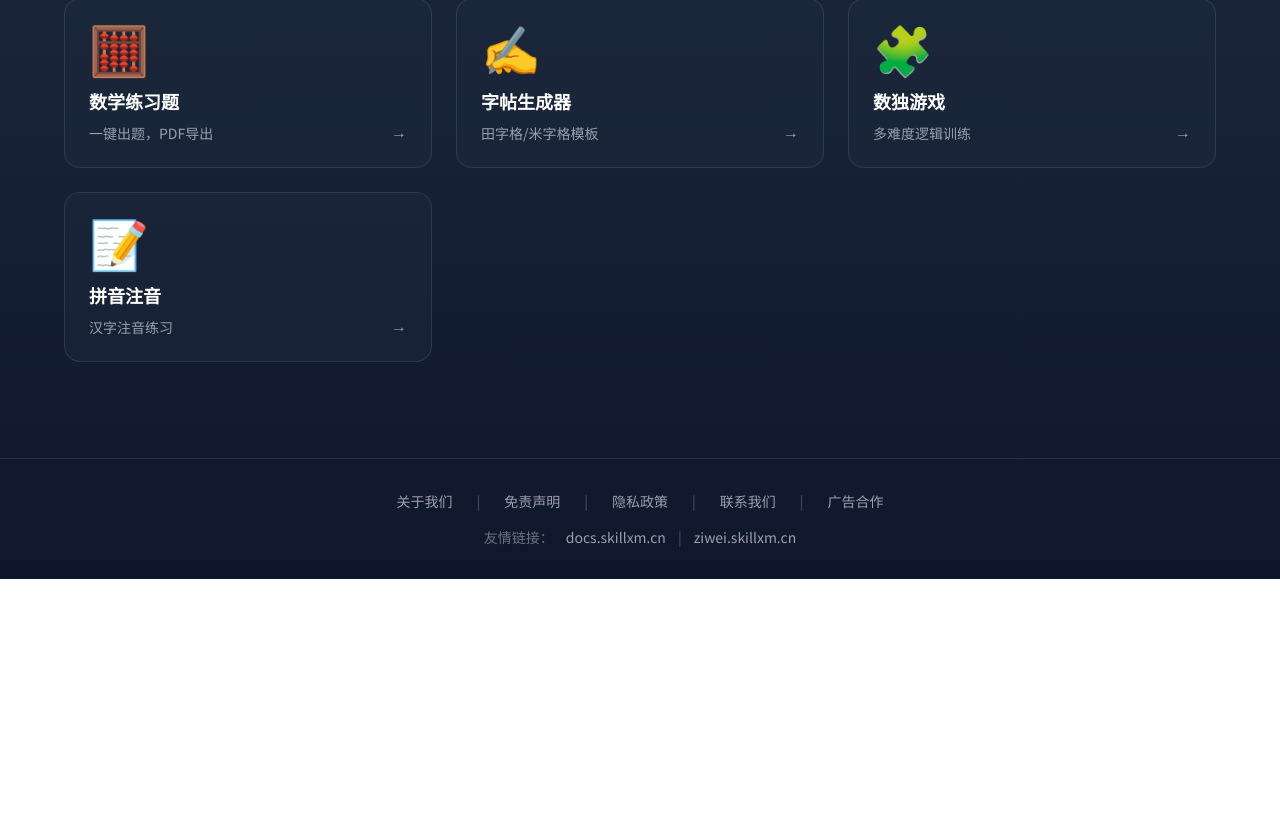
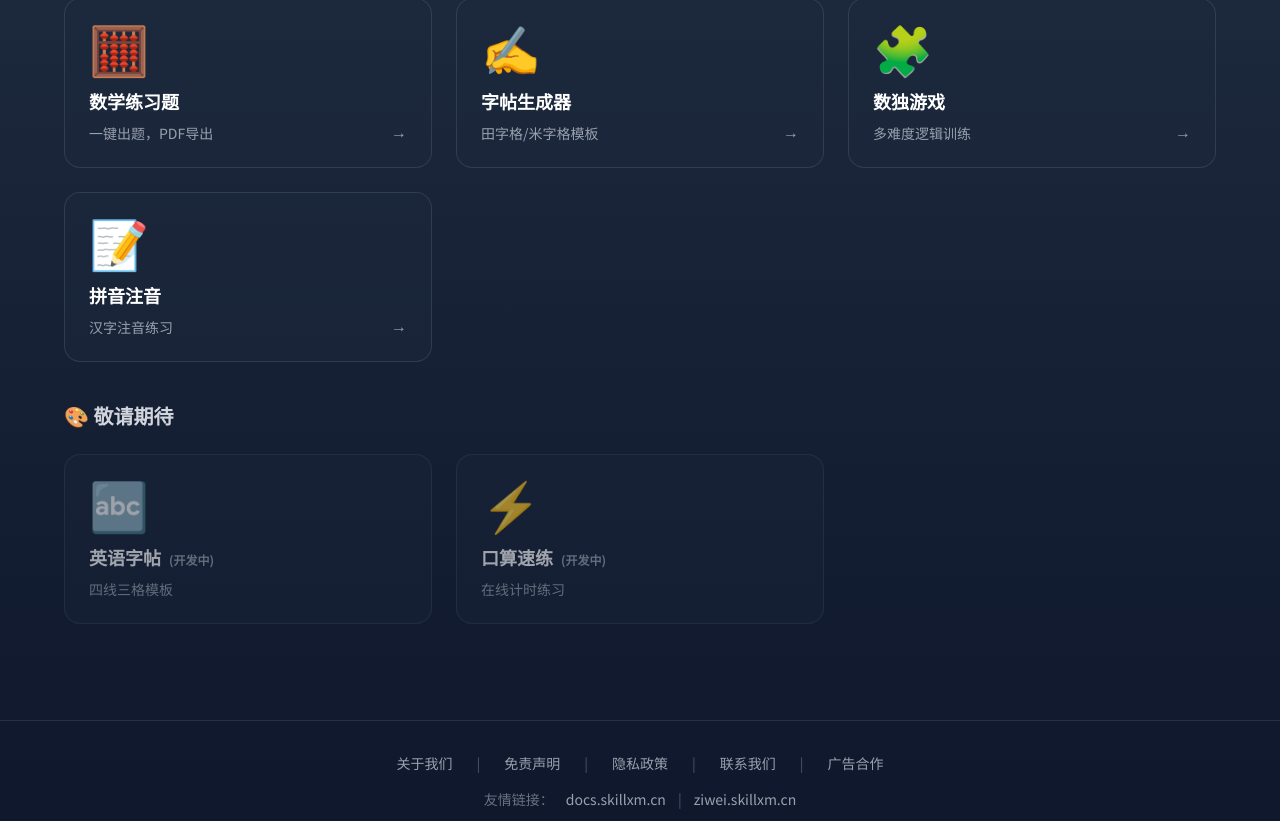
Before and after one commit to jm6-lang/math-worksheet, a Next.js app: page / in a window 1280 px wide. Shown: the part 914-1735 px from the top of the page. Before the commit the page ends 1493 px from the top, so only its background shows below. Built offline with nearby package versions, Linux system fonts and the light colour scheme.

Commit message:
fix: restore 敬请期待 section with 英语字帖 and 口算速练

```diff
--- a/app/page.tsx
+++ b/app/page.tsx
@@ -51,6 +51,13 @@ const TOOL_CATEGORIES = [
       { name: '字帖生成器', icon: '✍️', desc: '田字格/米字格模板', link: '/tools/calligraphy', color: 'emerald', disabled: false },
       { name: '数独游戏', icon: '🧩', desc: '多难度逻辑训练', link: '/tools/sudoku', color: 'orange', disabled: false },
       { name: '拼音注音', icon: '📝', desc: '汉字注音练习', link: '/tools/pinyin', color: 'blue', disabled: false },
+    ],
+  },
+  {
+    category: '🎨 敬请期待',
+    tools: [
+      { name: '英语字帖', icon: '🔤', desc: '四线三格模板', link: '#', color: 'gray', disabled: true },
+      { name: '口算速练', icon: '⚡', desc: '在线计时练习', link: '#', color: 'gray', disabled: true },
     ],
   },
 ];
```
